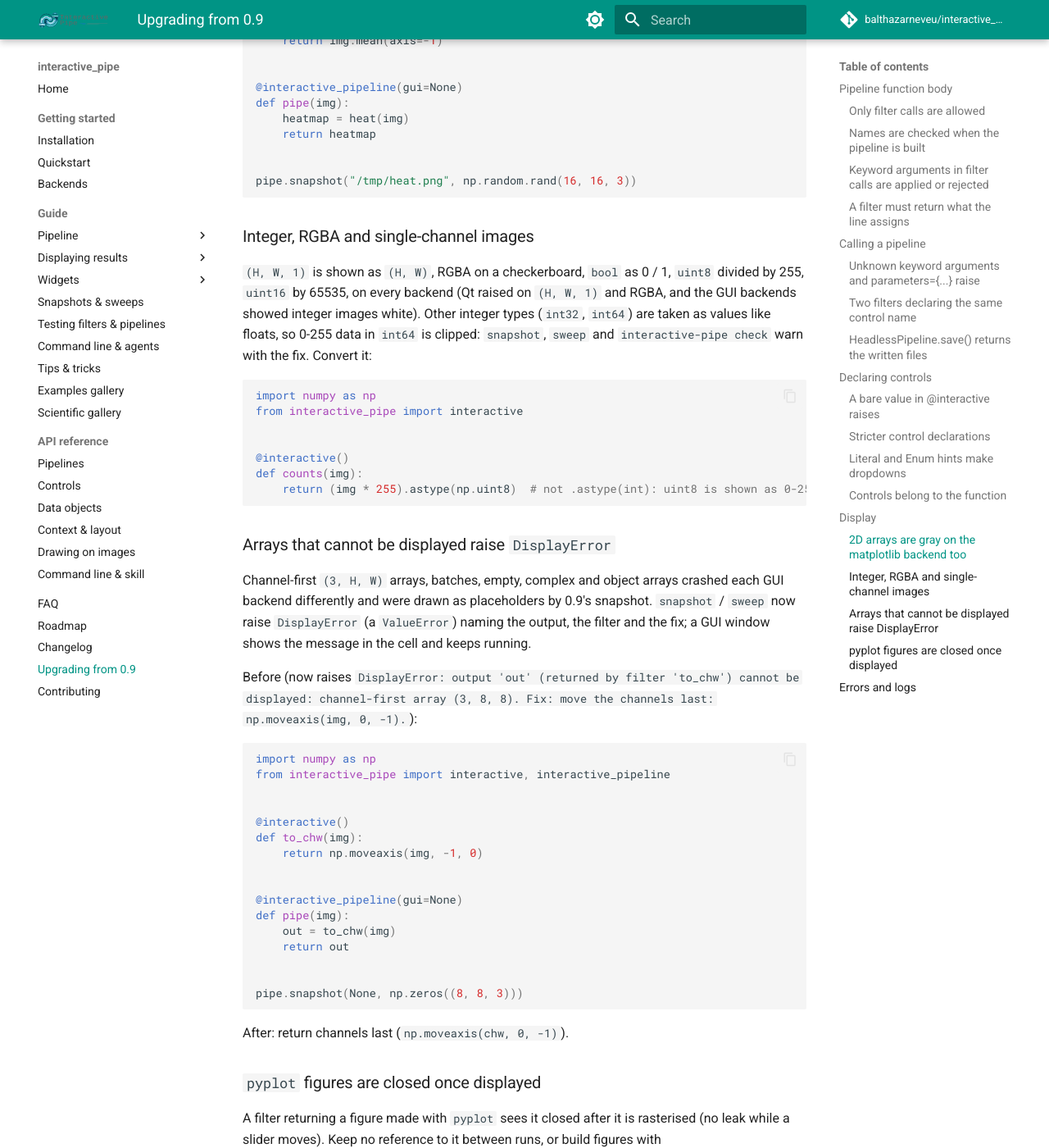
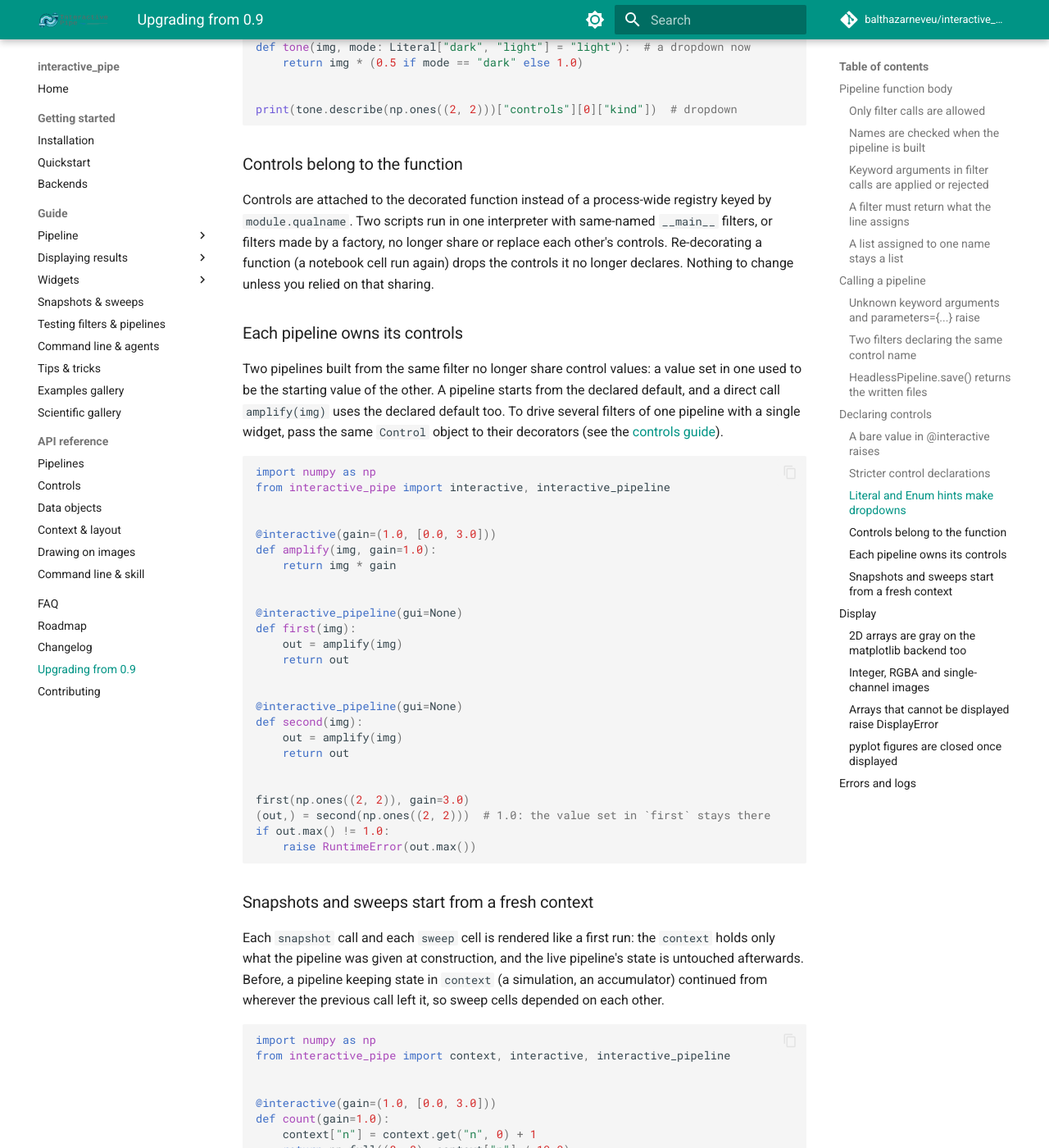
Before and after one commit to balthazarneveu/interactive_pipe, an MkDocs documentation site: the page built from docs/upgrade-from-0.9.md, in a window 1280 px wide and 1400 px high, scrolled down 8918 px. Shown: the whole window at 82% size. Built offline with MkDocs 1.6.1 and Material for MkDocs 9.7.7, drawn with Linux system fonts in a browser that asks for light colours; comment, search, counter and statistics services are not loaded; some of the changed text lies outside the part shown.

Commit message:
Upgrade page and skill: list outputs, per-pipeline controls, fresh snapshot context
- skill error table and its test: the wrong-count example returns a tuple
  (a list assigned to one name is now one value)
- upgrade page: sections for list outputs, per-pipeline controls and fresh
  context in snapshots, each with a tested block; changelog bullets link to them
- ruff no longer reformats code blocks of plan_*.md

````diff
--- a/docs/upgrade-from-0.9.md
+++ b/docs/upgrade-from-0.9.md
@@ -206,8 +206,8 @@ def pipe(img):
 pipe(np.ones((4, 4)))
 ```
 
-After: unpack every value, or return a tuple / list as one value with
-`return (values,)`:
+After: unpack every value, or return a tuple as one value with
+`return (values,)` (a list is always one value, see the next section):
 
 ```python
 import numpy as np
@@ -226,6 +226,42 @@ def pipe(img):
 
 
 left, right = pipe(np.ones((4, 4)))
+```
+
+### A list assigned to one name stays a list
+
+`dets = detect(img)` receives the list the filter returned, whatever its
+length. Before, a 1-item list silently became its item, and an empty or longer
+list raised. Several names (`a, b = f(img)`) still unpack a list, and tuples
+keep their rule (previous section). Nothing to change unless a filter relied on
+a 1-item list being unwrapped: return the item itself.
+
+```python
+import numpy as np
+from interactive_pipe import interactive, interactive_pipeline
+
+
+@interactive(count=(1, [0, 5]))
+def detect(img, count=1):
+    return [{"x": k, "y": k} for k in range(count)]  # 0, 1 or more detections
+
+
+@interactive()
+def report(detections):
+    return f"{len(detections)} detection(s)"
+
+
+@interactive_pipeline(gui=None)
+def pipe(img):
+    detections = detect(img)
+    text = report(detections)
+    return text
+
+
+for count in (0, 1, 3):
+    (text,) = pipe(np.ones((4, 4)), count=count)
+    if text != f"{count} detection(s)":
+        raise RuntimeError(text)
 ```
 
 ## Calling a pipeline
@@ -431,10 +467,74 @@ Controls are attached to the decorated function instead of a process-wide
 registry keyed by `module.qualname`. Two scripts run in one interpreter with
 same-named `__main__` filters, or filters made by a factory, no longer share
 or replace each other's controls. Re-decorating a function (a notebook cell run
-again) drops the controls it no longer declares. Pipelines built from the same
-filter still share its control (see "One control per filter" in the
-[controls guide](guide/controls.md)). Nothing to change unless you relied on
-that sharing.
+again) drops the controls it no longer declares. Nothing to change unless you relied on that sharing.
+
+### Each pipeline owns its controls
+
+Two pipelines built from the same filter no longer share control values: a
+value set in one used to be the starting value of the other. A pipeline starts
+from the declared default, and a direct call `amplify(img)` uses the declared
+default too. To drive several filters of one pipeline with a single widget,
+pass the same `Control` object to their decorators (see the
+[controls guide](guide/controls.md)).
+
+```python
+import numpy as np
+from interactive_pipe import interactive, interactive_pipeline
+
+
+@interactive(gain=(1.0, [0.0, 3.0]))
+def amplify(img, gain=1.0):
+    return img * gain
+
+
+@interactive_pipeline(gui=None)
+def first(img):
+    out = amplify(img)
+    return out
+
+
+@interactive_pipeline(gui=None)
+def second(img):
+    out = amplify(img)
+    return out
+
+
+first(np.ones((2, 2)), gain=3.0)
+(out,) = second(np.ones((2, 2)))  # 1.0: the value set in `first` stays there
+if out.max() != 1.0:
+    raise RuntimeError(out.max())
+```
+
+### Snapshots and sweeps start from a fresh context
+
+Each `snapshot` call and each `sweep` cell is rendered like a first run: the
+`context` holds only what the pipeline was given at construction, and the live
+pipeline's state is untouched afterwards. Before, a pipeline keeping state in
+`context` (a simulation, an accumulator) continued from wherever the previous
+call left it, so sweep cells depended on each other.
+
+```python
+import numpy as np
+from interactive_pipe import context, interactive, interactive_pipeline
+
+
+@interactive(gain=(1.0, [0.0, 3.0]))
+def count(gain=1.0):
+    context["n"] = context.get("n", 0) + 1
+    return np.full((8, 8), context["n"] / 10.0)
+
+
+@interactive_pipeline(gui=None)
+def pipe():
+    frame = count()
+    return frame
+
+
+first, second = pipe.snapshot(None, gain=1.0), pipe.snapshot(None, gain=2.0)
+if not np.array_equal(first[:20, :20], second[:20, :20]):  # same picture: both are a first run
+    raise RuntimeError("snapshots depend on each other")
+```
 
 ## Display
 
--- a/pyproject.toml
+++ b/pyproject.toml
@@ -111,7 +111,7 @@ interactive_pipe = ["py.typed", "agent/*/SKILL.md"]
 [tool.ruff]
 line-length = 120
 target-version = "py39"
-exclude = ["__init__.py", "*/__pycache__/*", "*venv*/*"]
+exclude = ["__init__.py", "*/__pycache__/*", "*venv*/*", "plan_*.md"]
 
 [tool.ruff.lint]
 select = ["E", "F", "W", "I"]  # E/F/W = flake8 rules, I = isort
````
Also changed, not shown: .claude/skills/build-interactive-pipeline/SKILL.md (+1 -1 lines), CHANGELOG.md (+3 -3 lines), src/interactive_pipe/agent/build-interactive-pipeline/SKILL.md (+1 -1 lines), 1 other file.
